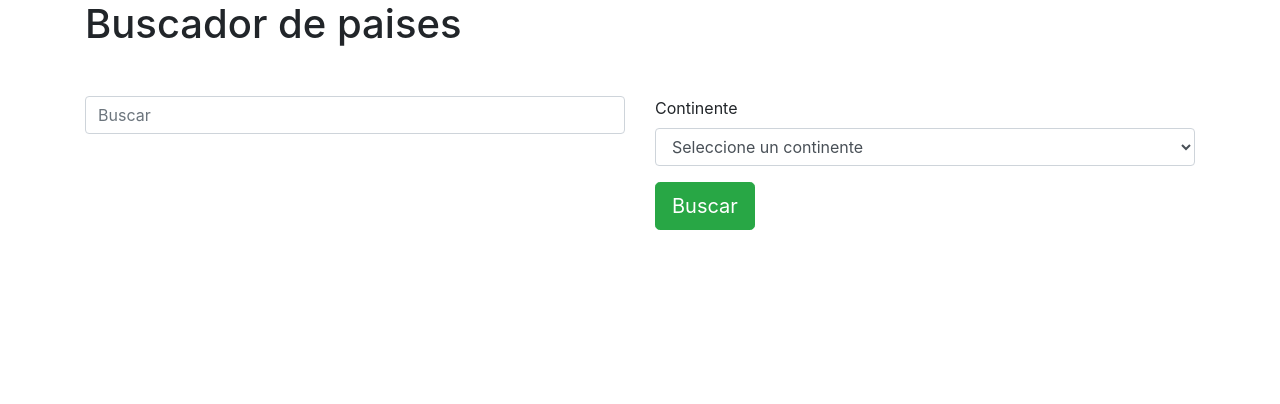
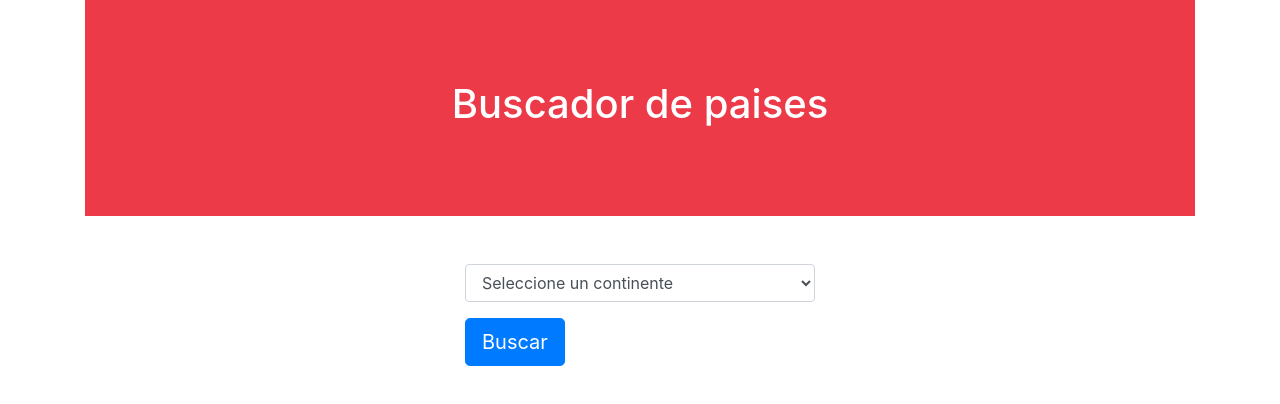
Before and after one commit to egonzalez5/paises-react, a React (Create React App) app: page / in a window 1280 px wide. Shown: the top 404 px of the page. Built offline with nearby package versions, Linux system fonts and the light colour scheme.

Commit message:
agregar header

```diff
--- a/package.json
+++ b/package.json
@@ -6,9 +6,11 @@
     "@testing-library/jest-dom": "^5.11.9",
     "@testing-library/react": "^11.2.3",
     "@testing-library/user-event": "^12.6.2",
+    "@types/react-router-dom": "^5.1.7",
     "axios": "^0.21.1",
     "react": "^17.0.1",
     "react-dom": "^17.0.1",
+    "react-router-dom": "^5.2.0",
     "react-scripts": "4.0.1",
     "web-vitals": "^0.2.4"
   },
--- a/src/App.js
+++ b/src/App.js
@@ -3,6 +3,7 @@ import axios from 'axios';
 //import Pais from './components/Pais';
 import ListadoPaises from './components/ListadoPaises';
 import Formulario from './components/Formulario';
+import Header from './components/Header';
 
 
 function App() {
@@ -12,7 +13,7 @@ function App() {
     continente:'',
   });
   const [consultar, setConsultar] = useState(false);
-  const [input, setInput] = useState("");
+  const [search, setSearch] = useState('');
 
 
   const {continente} = busqueda;
@@ -39,28 +40,22 @@ function App() {
 
   const handleChange = (e) => {
     e.preventDefault()
-    setInput(e.target.value);
+    setSearch(e.target.value);
   };
 
-function search(){}
+  const filteredCountries = consultaPais.filter(country => {
+    return country.name.toLowerCase().includes(search.toLowerCase())
+  })
 
   return (
 
     <div className="container">
-      <h1>Buscador de paises</h1>
-        <div className="row mt-5">
+      <Header />
 
-          <div className="col-md-6">
-            <input
-              className="form-control"
-              type="text"
-              placeholder="Buscar"
-              onChange={handleChange}
-              value={input}/>
+        <div className="row mt-5 justify-content-center">
 
-          </div>
 
-          <div className="col-md-6">
+          <div className="col-md-4 ">
           <Formulario
             busqueda={busqueda}
             setBusqueda={setBusqueda}
--- a/src/components/Formulario.jsx
+++ b/src/components/Formulario.jsx
@@ -35,7 +35,7 @@ const Formulario = ({busqueda, setBusqueda, setConsultar}) => {
         >
 
             <div className="form-group">
-                <label htmlFor="continente">Continente</label>
+
                 <select
                     className="form-control"
                     name = "continente"
@@ -50,15 +50,15 @@ const Formulario = ({busqueda, setBusqueda, setConsultar}) => {
                     <option value="Europe">Europa</option>
                     <option value="Oceania">Oceania</option>
                 </select>
-
+                { error ? <Error mensaje="Debe seleccionar un continente" /> : null }
                 <input
                     type="submit"
                     value="Buscar"
-                    className="btn btn-success btn-lg mt-3"
+                    className="btn btn-primary btn-lg mt-3"
                 />
             </div>
 
-            { error ? <Error mensaje="Debe seleccionar un continente" /> : null }
+
         </form>
 
     );
--- /dev/null
+++ b/src/components/Header.jsx
@@ -0,0 +1,11 @@
+import React from 'react'
+
+const Header = () => {
+    return (
+        <header className="bg-alert text-center">
+            <h1>Buscador de paises</h1>
+        </header>
+    )
+}
+
+export default Header
--- a/src/index.css
+++ b/src/index.css
@@ -11,3 +11,9 @@ code {
   font-family: source-code-pro, Menlo, Monaco, Consolas, 'Courier New',
     monospace;
 }
+
+header {
+  background-color: #ec3a49;
+  color: white;
+  padding: 5rem 0;
+}
```
Also changed, not shown: 2 other files (tests, documents, lock files or other folders).
